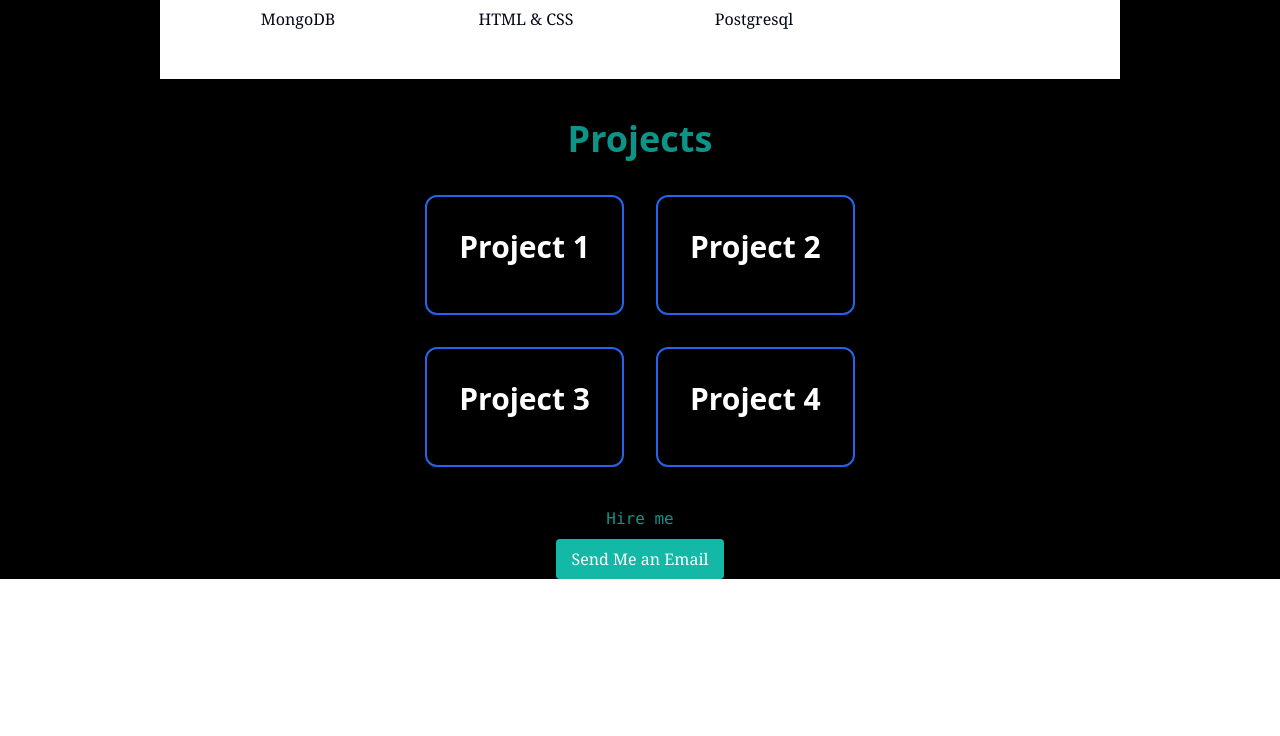
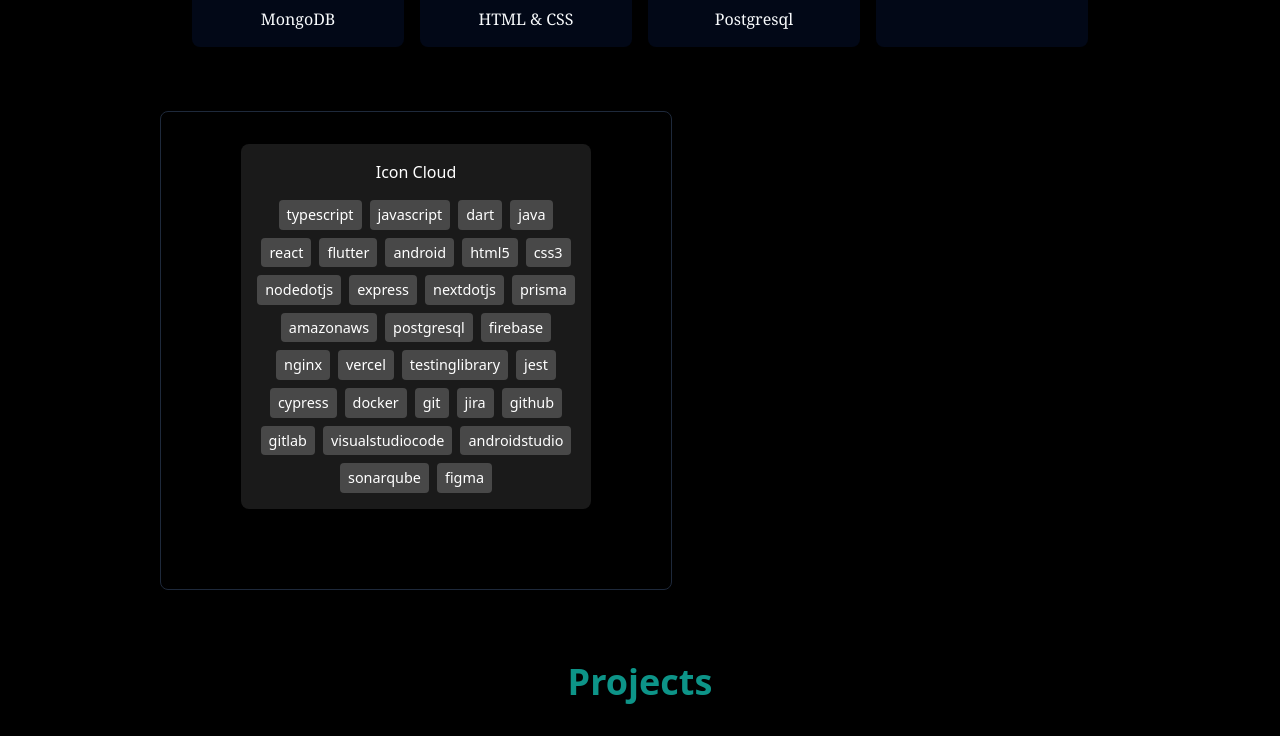
Before and after one commit to Kimdev-254/portfolio, a Next.js app: page / in a window 1280 px wide. Shown: the part 1041-1777 px from the top of the page. Before the commit the page ends 1660 px from the top, so only its background shows below. Built offline with nearby package versions, Linux system fonts and the light colour scheme.

Commit message:
icloud issue

```diff
--- a/jsconfig.json
+++ b/jsconfig.json
@@ -1,5 +1,6 @@
 {
   "compilerOptions": {
+    "baseUrl": ".",
     "paths": {
       "@/*": ["./src/*"]
     }
--- a/src/components/icloud.js
+++ b/src/components/icloud.js
@@ -1,4 +1,6 @@
-// import IconCloud from "@/components/ui/icon-cloud";
+// src/components/icloud.js
+
+import IconCloud from "@/components/ui/icon-cloud"
 
 const slugs = [
   "typescript",
@@ -35,13 +37,8 @@
 
 export function IconCloudDemo() {
   return (
-    <div className="relative flex h-full w-full max-w-[32rem] items-center justify-center overflow-hidden rounded-lg border bg-background px-20 pb-20 pt-8 ">
-      <p className="text-white">Icon Cloud Demo</p>
-      <ul>
-        {slugs.map((slug) => (
-          <li key={slug}>{slug}</li>
-        ))}
-      </ul>
+    <div className="icon-cloud-demo relative flex h-full w-full max-w-[32rem] items-center justify-center overflow-hidden rounded-lg border px-20 pb-20 pt-8">
+      <IconCloud iconSlugs={slugs} />
     </div>
   )
 }
--- a/src/components/ui/icon-cloud.js
+++ b/src/components/ui/icon-cloud.js
@@ -1,11 +1,14 @@
 // src/components/ui/icon-cloud.js
+
 export default function IconCloud({ iconSlugs }) {
   return (
-    <div>
-      <p>Icon Cloud Placeholder</p>
-      <ul>
+    <div className="icon-cloud">
+      <p>Icon Cloud</p>
+      <ul className="icon-list">
         {iconSlugs.map((slug) => (
-          <li key={slug}>{slug}</li>
+          <li key={slug} className="icon-item">
+            {slug}
+          </li>
         ))}
       </ul>
     </div>
--- /dev/null
+++ b/src/lib/utils.js
@@ -0,0 +1,6 @@
+import { clsx } from "clsx"
+import { twMerge } from "tailwind-merge"
+
+export function cn(...inputs) {
+  return twMerge(clsx(inputs))
+}
--- a/src/pages/index.js
+++ b/src/pages/index.js
@@ -1,6 +1,11 @@
-import Head from "next/head";
-import { AiFillTwitterCircle, AiFillLinkedin, AiFillGithub } from 'react-icons/ai';
-import Image from "next/image";
+import Head from "next/head"
+import {
+  AiFillTwitterCircle,
+  AiFillLinkedin,
+  AiFillGithub,
+} from "react-icons/ai"
+import Image from "next/image"
+import { IconCloudDemo } from "@/components/icloud"
 
 export default function Home() {
   return (
@@ -24,17 +29,38 @@
             <div className="flex justify-between items-center mb-8">
               <div className="text-left">
                 <p className="mb-4 font-mono">Hi there,👋</p>
-                <h2 className="text-5xl py-2 text-teal-500 font-medium font-serif">I'm Kim</h2>
-                <h3 className="text-2xl py-2 text-teal-400 font-serif">a software developer dedicated to crafting</h3>
-                <h3 className="text-2xl text-teal-400 font-serif mt-0">exceptional digital experiences.</h3>
+                <h2 className="text-5xl py-2 text-teal-500 font-medium font-serif">
+                  I'm Kim
+                </h2>
+                <h3 className="text-2xl py-2 text-teal-400 font-serif">
+                  a software developer dedicated to crafting
+                </h3>
+                <h3 className="text-2xl text-teal-400 font-serif mt-0">
+                  exceptional digital experiences.
+                </h3>
                 <div className="text-5xl flex justify-normal gap-14 mt-10 py-2 text-white">
-                  <a href="https://www.linkedin.com/in/boniface-kimani-49ba6030a/" target="_blank" rel="noopener noreferrer" className="transform transition-transform duration-300 hover:scale-110">
+                  <a
+                    href="https://www.linkedin.com/in/boniface-kimani-49ba6030a/"
+                    target="_blank"
+                    rel="noopener noreferrer"
+                    className="transform transition-transform duration-300 hover:scale-110"
+                  >
                     <AiFillLinkedin />
                   </a>
-                  <a href="https://github.com/Kimdev-254/Kimdev-254" target="_blank" rel="noopener noreferrer" className="transform transition-transform duration-300 hover:scale-110">
+                  <a
+                    href="https://github.com/Kimdev-254/Kimdev-254"
+                    target="_blank"
+                    rel="noopener noreferrer"
+                    className="transform transition-transform duration-300 hover:scale-110"
+                  >
                     <AiFillGithub />
                   </a>
-                  <a href="https://x.com/Kimdev254" target="_blank" rel="noopener noreferrer" className="transform transition-transform duration-300 hover:scale-110">
+                  <a
+                    href="https://x.com/Kimdev254"
+                    target="_blank"
+                    rel="noopener noreferrer"
+                    className="transform transition-transform duration-300 hover:scale-110"
+                  >
                     <AiFillTwitterCircle />
                   </a>
                 </div>
@@ -47,109 +73,161 @@
                     Resume
                   </a>
                 </div>
-
               </div>
               <div className="relative mx-auto bg-gradient-to-b from-teal-500 rounded-full transform hover:scale-110 transition-transform duration-300 w-80 h-80 overflow-hidden md:h-96 md:w-96 mr-10">
-                <Image src="/photo1.jpeg" alt="Profile" width={384} height={384} className="w-full h-full object-cover" />
+                <Image
+                  src="/photo1.jpeg"
+                  alt="Profile"
+                  width={384}
+                  height={384}
+                  className="w-full h-full object-cover"
+                />
               </div>
             </div>
           </section>
 
           <section className="mt-0">
             <div className="bg-background font-serif text-white-900 p-8">
-              <h2 className="text-3xl font-bold text-teal-600 text-center mb-8">My Skills</h2>
+              <h2 className="text-3xl font-bold text-teal-600 text-center mb-8">
+                My Skills
+              </h2>
               <div className="grid grid-cols-2 sm:grid-cols-3 lg:grid-cols-4 gap-4 ">
-                <div className="bg-card text-card-foreground p-4 rounded-lg flex flex-col items-center
-              transform hover:scale-110 transition-transform duration-300 overflow-hidden">
+                <div
+                  className="bg-card text-card-foreground p-4 rounded-lg flex flex-col items-center
+              transform hover:scale-110 transition-transform duration-300 overflow-hidden"
+                >
                   <i className="devicon-javascript-plain colored text-6xl mb-2"></i>
                   <span>JavaScript</span>
                 </div>
-                <div className="bg-card text-card-foreground p-4 rounded-lg flex flex-col items-center
-                transform hover:scale-110 transition-transform duration-300 overflow-hidden">
+                <div
+                  className="bg-card text-card-foreground p-4 rounded-lg flex flex-col items-center
+                transform hover:scale-110 transition-transform duration-300 overflow-hidden"
+                >
                   <i className="devicon-python-plain colored text-6xl mb-2"></i>
                   <span>Python</span>
                 </div>
-                <div className="bg-card text-card-foreground p-4 rounded-lg flex flex-col items-center
-                transform hover:scale-110 transition-transform duration-300 overflow-hidden">
+                <div
+                  className="bg-card text-card-foreground p-4 rounded-lg flex flex-col items-center
+                transform hover:scale-110 transition-transform duration-300 overflow-hidden"
+                >
                   <i className="devicon-nextjs-plain-wordmark text-6xl mb-2"></i>
                   <span>Next.js</span>
                 </div>
-                <div className="bg-card text-card-foreground p-4 rounded-lg flex flex-col items-center
-                transform hover:scale-110 transition-transform duration-300 overflow-hidden">
+                <div
+                  className="bg-card text-card-foreground p-4 rounded-lg flex flex-col items-center
+                transform hover:scale-110 transition-transform duration-300 overflow-hidden"
+                >
                   <i className="devicon-react-plain colored text-6xl mb-2"></i>
                   <span>React</span>
                 </div>
-                <div className="bg-card text-card-foreground p-4 rounded-lg flex flex-col items-center
-                transform hover:scale-110 transition-transform duration-300 overflow-hidden">
+                <div
+                  className="bg-card text-card-foreground p-4 rounded-lg flex flex-col items-center
+                transform hover:scale-110 transition-transform duration-300 overflow-hidden"
+                >
                   <i className="devicon-flutter-plain colored text-6xl mb-2"></i>
                   <span>Flutter</span>
                 </div>
-                <div className="bg-accent text-accent-foreground p-4 rounded-lg flex flex-col items-center
-                transform hover:scale-110 transition-transform duration-300 overflow-hidden">
+                <div
+                  className="bg-accent text-accent-foreground p-4 rounded-lg flex flex-col items-center
+                transform hover:scale-110 transition-transform duration-300 overflow-hidden"
+                >
                   <i className="devicon-ubuntu-plain colored text-6xl mb-2"></i>
                   <span>Ubuntu</span>
                 </div>
-                <div className="bg-card text-card-foreground p-4 rounded-lg flex flex-col items-center
-                transform hover:scale-110 transition-transform duration-300 overflow-hidden">
+                <div
+                  className="bg-card text-card-foreground p-4 rounded-lg flex flex-col items-center
+                transform hover:scale-110 transition-transform duration-300 overflow-hidden"
+                >
                   <i className="devicon-git-plain colored text-6xl mb-2"></i>
                   <span>Git Source Control</span>
                 </div>
-                <div className="bg-card text-card-foreground p-4 rounded-lg flex flex-col items-center
-                transform hover:scale-110 transition-transform duration-300 overflow-hidden">
+                <div
+                  className="bg-card text-card-foreground p-4 rounded-lg flex flex-col items-center
+                transform hover:scale-110 transition-transform duration-300 overflow-hidden"
+                >
                   <i className="devicon-postman-plain colored text-6xl mb-2"></i>
                   <span>Postman</span>
                 </div>
-                <div className="bg-card text-card-foreground p-4 rounded-lg flex flex-col items-center
-                transform hover:scale-110 transition-transform duration-300 overflow-hidden">
+                <div
+                  className="bg-card text-card-foreground p-4 rounded-lg flex flex-col items-center
+                transform hover:scale-110 transition-transform duration-300 overflow-hidden"
+                >
                   <i className="devicon-mongodb-plain colored text-6xl mb-2"></i>
                   <span>MongoDB</span>
                 </div>
-                <div className="bg-card text-card-foreground p-4 rounded-lg flex flex-col items-center
-                transform hover:scale-110 transition-transform duration-300 overflow-hidden">
+                <div
+                  className="bg-card text-card-foreground p-4 rounded-lg flex flex-col items-center
+                transform hover:scale-110 transition-transform duration-300 overflow-hidden"
+                >
                   <i className="devicon-html5-plain colored text-6xl mb-2"></i>
                   <span>HTML & CSS</span>
                 </div>
-                <div className="bg-card text-card-foreground p-4 rounded-lg flex flex-col items-center
-                transform hover:scale-110 transition-transform duration-300 overflow-hidden">
+                <div
+                  className="bg-card text-card-foreground p-4 rounded-lg flex flex-col items-center
+                transform hover:scale-110 transition-transform duration-300 overflow-hidden"
+                >
                   <i className="devicon-postgresql-plain colored text-6xl mb-2"></i>
                   <span>Postgresql</span>
                 </div>
-                <div className="bg-card text-card-foreground p-4 rounded-lg flex flex-col items-center
-                transform hover:scale-110 transition-transform duration-300 overflow-hidden">
+                <div
+                  className="bg-card text-card-foreground p-4 rounded-lg flex flex-col items-center
+                transform hover:scale-110 transition-transform duration-300 overflow-hidden"
+                >
                   <i className="devicon-prisma-plain  text-6xl mb-2"></i>
                   <span>Prisma</span>
                 </div>
               </div>
             </div>
           </section>
+          <section className="my-8">
+            <IconCloudDemo />
+          </section>
 
           <section className="px-8 py-10">
             <div className="container mx-auto grid lg:grid-cols-2 gap-x-10 gap-y-12 place-items-center">
               <div className="col-span-2 mx-auto">
-                <h2 className="block font-bold text-4xl text-teal-600 text-center mb-9 lg:text-4xl">Projects</h2>
+                <h2 className="block font-bold text-4xl text-teal-600 text-center mb-9 lg:text-4xl">
+                  Projects
+                </h2>
                 <div className="grid grid-cols-1 gap-4 md:grid-cols-2 lg:gap-8">
-                  <div className="relative flex flex-col bg-transparent rounded-xl shadow-none border-2 border-blue-600
-                  transform hover:scale-110 transition-transform duration-300 overflow-hidden">
+                  <div
+                    className="relative flex flex-col bg-transparent rounded-xl shadow-none border-2 border-blue-600
+                  transform hover:scale-110 transition-transform duration-300 overflow-hidden"
+                  >
                     <div className="p-8">
-                      <h4 className="block font-semibold text-3xl mb-4">Project 1</h4>
+                      <h4 className="block font-semibold text-3xl mb-4">
+                        Project 1
+                      </h4>
                     </div>
                   </div>
-                  <div className="relative flex flex-col bg-transparent rounded-xl shadow-none border-2 border-blue-600
-                  transform hover:scale-110 transition-transform duration-300 overflow-hidden">
+                  <div
+                    className="relative flex flex-col bg-transparent rounded-xl shadow-none border-2 border-blue-600
+                  transform hover:scale-110 transition-transform duration-300 overflow-hidden"
+                  >
                     <div className="p-8">
-                      <h4 className="block font-semibold text-3xl mb-4">Project 2</h4>
+                      <h4 className="block font-semibold text-3xl mb-4">
+                        Project 2
+                      </h4>
                     </div>
                   </div>
-                  <div className="relative flex flex-col bg-transparent rounded-xl shadow-none border-2 border-blue-600
-                  transform hover:scale-110 transition-transform duration-300 overflow-hidden">
+                  <div
+                    className="relative flex flex-col bg-transparent rounded-xl shadow-none border-2 border-blue-600
+                  transform hover:scale-110 transition-transform duration-300 overflow-hidden"
+                  >
                     <div className="p-8">
-                      <h4 className="block font-semibold text-3xl mb-4">Project 3</h4>
+                      <h4 className="block font-semibold text-3xl mb-4">
+                        Project 3
+                      </h4>
                     </div>
                   </div>
-                  <div className="relative flex flex-col bg-transparent rounded-xl shadow-none border-2 border-blue-600
-                  transform hover:scale-110 transition-transform duration-300 overflow-hidden">
+                  <div
+                    className="relative flex flex-col bg-transparent rounded-xl shadow-none border-2 border-blue-600
+                  transform hover:scale-110 transition-transform duration-300 overflow-hidden"
+                  >
                     <div className="p-8">
-                      <h4 className="block font-semibold text-3xl mb-4">Project 4</h4>
+                      <h4 className="block font-semibold text-3xl mb-4">
+                        Project 4
+                      </h4>
                     </div>
                   </div>
                 </div>
@@ -173,12 +251,9 @@
             </div>
           </section>
 
-
-          <footer>
-            {/* Add your footer content here */}
-          </footer>
+          <footer>{/* Add your footer content here */}</footer>
         </div>
       </main>
     </div>
-  );
+  )
 }
--- a/src/styles/globals.css
+++ b/src/styles/globals.css
@@ -4,35 +4,7 @@
 
 @layer base {
   :root {
-    --background: 0 0% 100%;
-    --foreground: 222.2 84% 4.9%;
-    --card: 0 0% 100%;
-    --card-foreground: 222.2 84% 4.9%;
-    --popover: 0 0% 100%;
-    --popover-foreground: 222.2 84% 4.9%;
-    --primary: 222.2 47.4% 11.2%;
-    --primary-foreground: 210 40% 98%;
-    --secondary: 210 40% 96.1%;
-    --secondary-foreground: 222.2 47.4% 11.2%;
-    --muted: 210 40% 96.1%;
-    --muted-foreground: 215.4 16.3% 46.9%;
-    --accent: 210 40% 96.1%;
-    --accent-foreground: 222.2 47.4% 11.2%;
-    --destructive: 0 84.2% 60.2%;
-    --destructive-foreground: 210 40% 98%;
-    --border: 214.3 31.8% 91.4%;
-    --input: 214.3 31.8% 91.4%;
-    --ring: 222.2 84% 4.9%;
-    --radius: 0.5rem;
-    --chart-1: 12 76% 61%;
-    --chart-2: 173 58% 39%;
-    --chart-3: 197 37% 24%;
-    --chart-4: 43 74% 66%;
-    --chart-5: 27 87% 67%;
-  }
-
-  .dark {
-    --background: 222.2 84% 4.9%;
+    --background: 0 0% 0%; /* Changed to black */
     --foreground: 210 40% 98%;
     --card: 222.2 84% 4.9%;
     --card-foreground: 210 40% 98%;
@@ -51,6 +23,7 @@
     --border: 217.2 32.6% 17.5%;
     --input: 217.2 32.6% 17.5%;
     --ring: 212.7 26.8% 83.9%;
+    --radius: 0.5rem;
     --chart-1: 220 70% 50%;
     --chart-2: 160 60% 45%;
     --chart-3: 30 80% 55%;
@@ -67,3 +40,38 @@
     @apply bg-background text-foreground;
   }
 }
+
+/* Additional styles to ensure visibility */
+.bg-background {
+  background-color: hsl(var(--background));
+}
+
+.text-foreground {
+  color: hsl(var(--foreground));
+}
+
+/* Style for the IconCloudDemo component */
+.icon-cloud {
+  background-color: rgba(255, 255, 255, 0.1);
+  border-radius: 8px;
+  padding: 16px;
+  color: white;
+  text-align: center;
+}
+
+.icon-list {
+  list-style-type: none;
+  padding: 0;
+  display: flex;
+  flex-wrap: wrap;
+  justify-content: center;
+  gap: 8px;
+  margin-top: 16px;
+}
+
+.icon-item {
+  background-color: rgba(255, 255, 255, 0.2);
+  padding: 4px 8px;
+  border-radius: 4px;
+  font-size: 0.9em;
+}
```
Also changed, not shown: package.json (+7 -1 lines), components.json (added), 1 other file (tests, documents, lock files or other folders).
